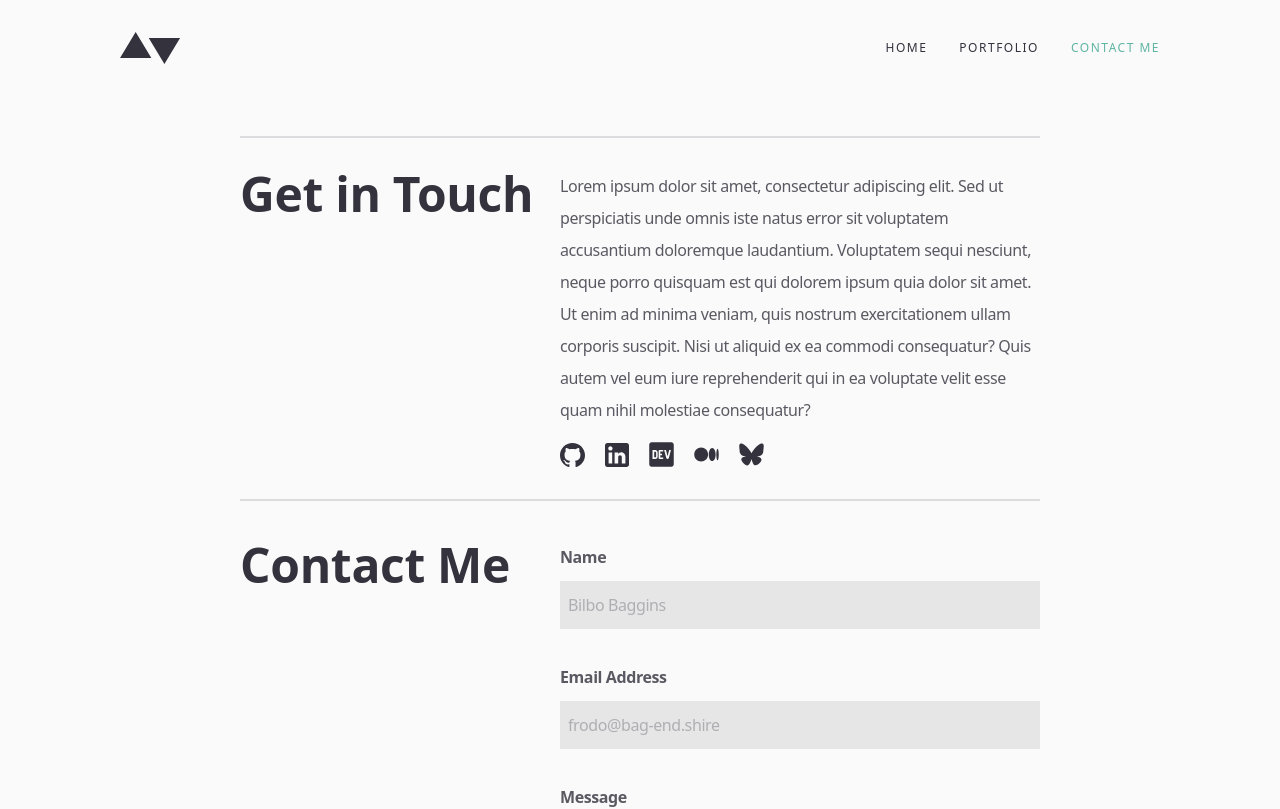
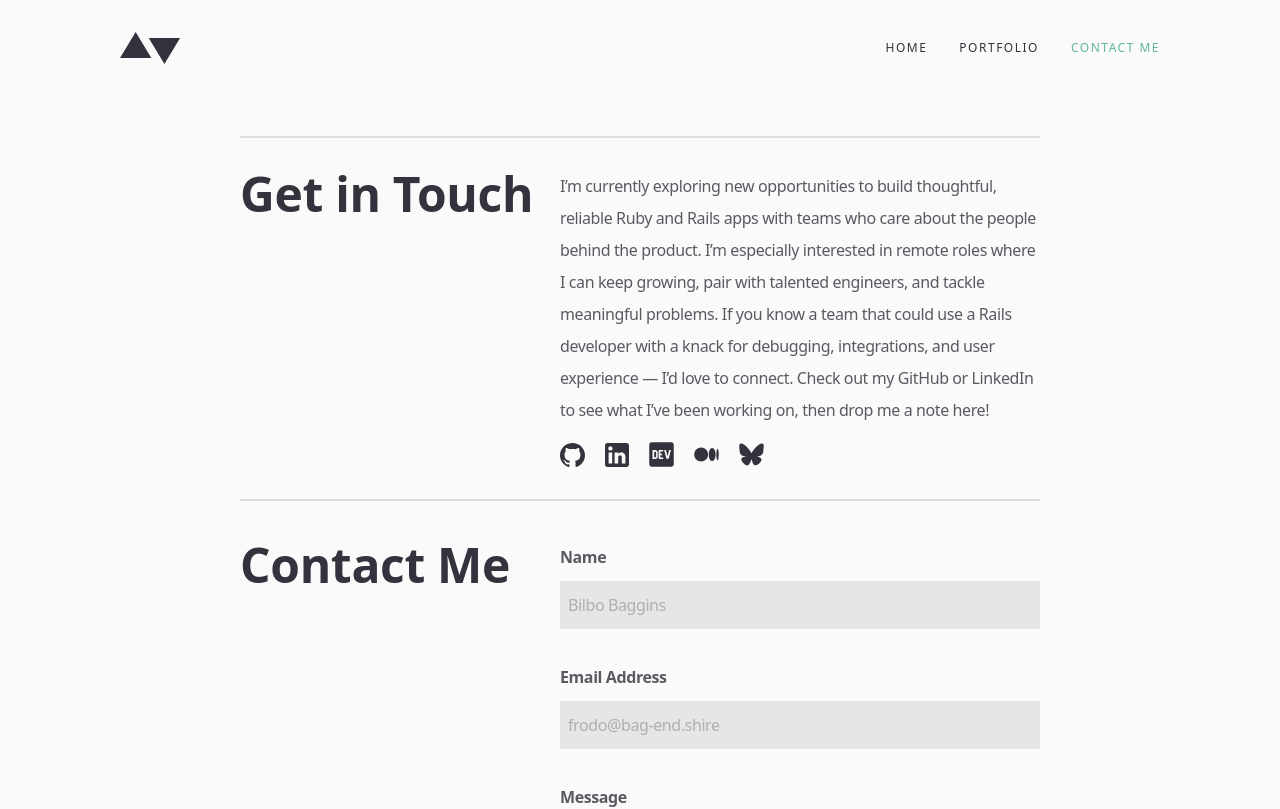
Before and after one commit to kellyky/Portfolio, a React (Vite) app: page /contact in a window 1280 px wide. Shown: the top 809 px of the page. Built offline with nearby package versions, Linux system fonts and the light colour scheme.

Commit message:
Add copy for Contact page

```diff
--- a/src/components/ContactIntro/ContactIntro.jsx
+++ b/src/components/ContactIntro/ContactIntro.jsx
@@ -22,7 +22,7 @@ export default function ContactIntro () {
               '
           >
             <p>
-            Lorem ipsum dolor sit amet, consectetur adipiscing elit. Sed ut perspiciatis unde omnis iste natus error sit voluptatem accusantium doloremque laudantium. Voluptatem sequi nesciunt, neque porro quisquam est qui dolorem ipsum quia dolor sit amet. Ut enim ad minima veniam, quis nostrum exercitationem ullam corporis suscipit. Nisi ut aliquid ex ea commodi consequatur? Quis autem vel eum iure reprehenderit qui in ea voluptate velit esse quam nihil molestiae consequatur?
+              I’m currently exploring new opportunities to build thoughtful, reliable Ruby and Rails apps with teams who care about the people behind the product. I’m especially interested in remote roles where I can keep growing, pair with talented engineers, and tackle meaningful problems. If you know a team that could use a Rails developer with a knack for debugging, integrations, and user experience — I’d love to connect. Check out my GitHub or LinkedIn to see what I’ve been working on, then drop me a note here!
             </p>
             <Social color="fill-greyish-dark-blue" />
           </div>
```
